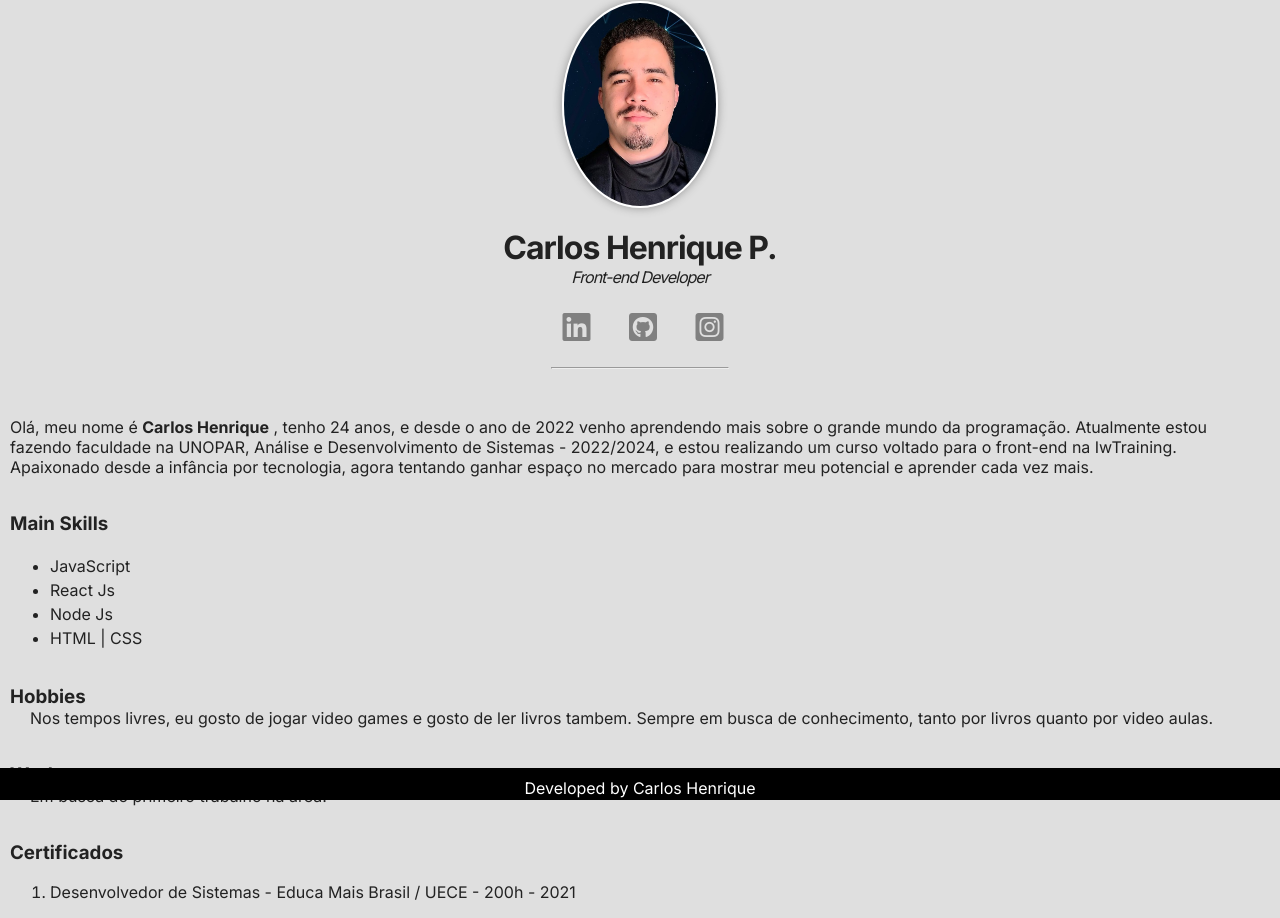
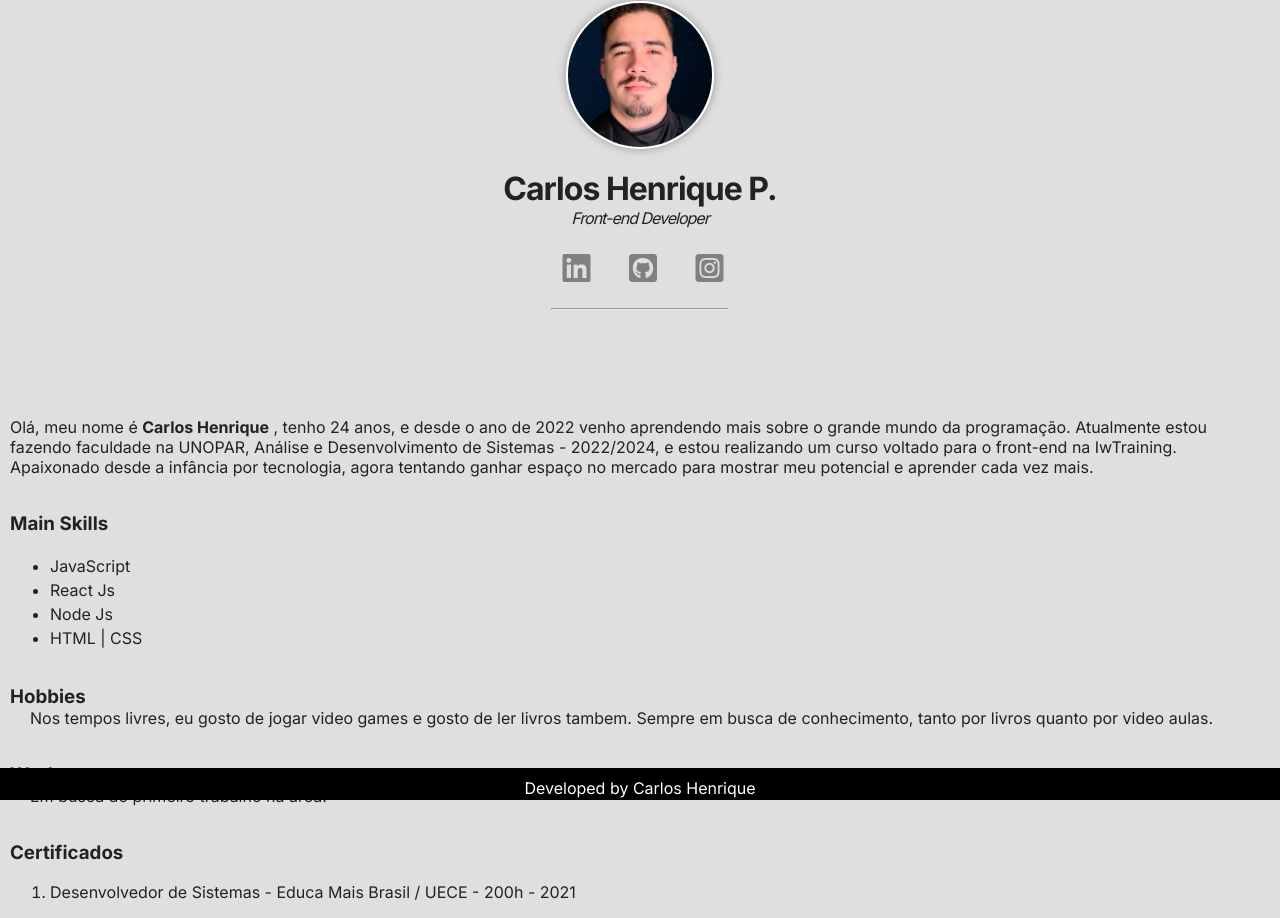
Before and after one commit to carlloshen/curso-dev-fullstack, a plain HTML site: page Curriculo/index.html in a window 1280 px wide. Drawn offline with Linux system fonts and the light colour scheme.

Commit message:
style - mudancas css

```diff
--- a/Curriculo/index.css
+++ b/Curriculo/index.css
@@ -67,8 +67,9 @@ h4 {
 }
 
 #photo > img {
-  width: auto;
-  height: 12.7rem;
+  width: 9rem;
+  height: 9rem;
+  object-fit: cover;
   border-radius: 50%;
   border: 2px solid #ffffff;
   box-shadow: 0px 0px 10px #959595;
```
